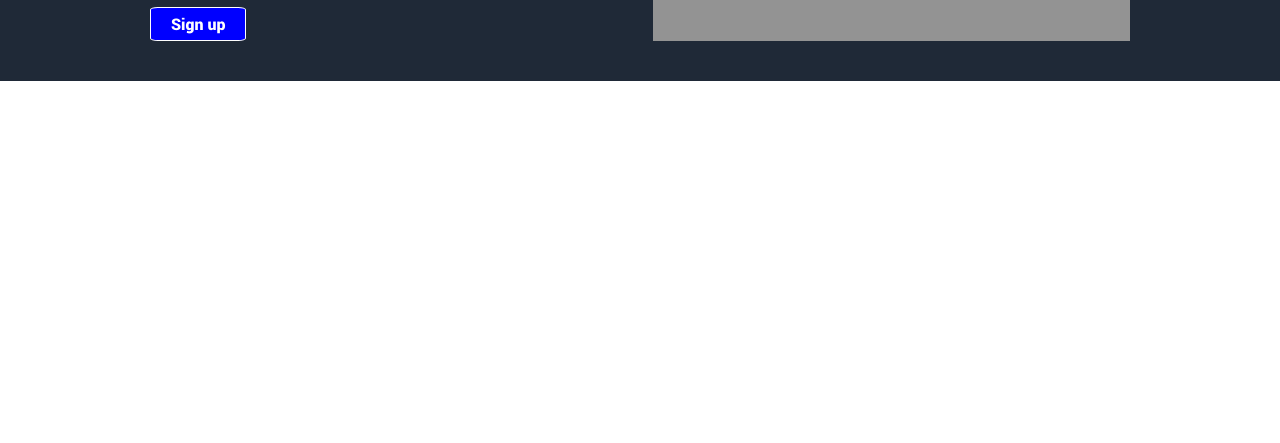
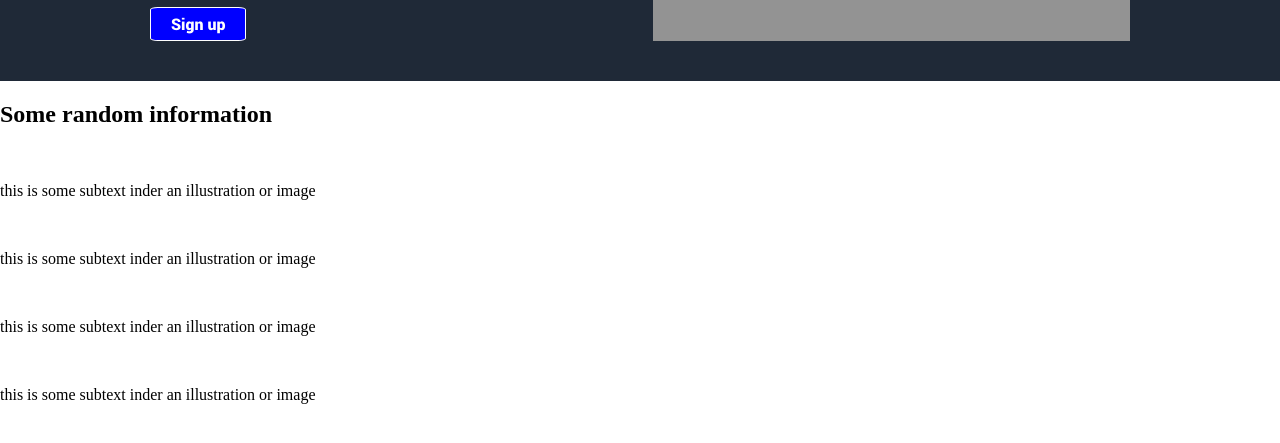
Before and after one commit to Tajudeen0/first-full-website, a plain HTML site: page index.html in a window 1280 px wide. Shown: the part 333-776 px from the top of the page. Drawn offline with Linux system fonts and the light colour scheme.

Commit message:
Add the elements in the 'main' section

```diff
--- a/index.html
+++ b/index.html
@@ -34,6 +34,27 @@
     </header>
 
     <main>
+        <div class="">
+          <h2>Some random information</h2>
+        </div>
+        <div class="cards">
+            <div class="card">
+                <img src="" alt="">
+                <p>this is some subtext inder an illustration or image</p>
+            </div>
+            <div class="card">
+                <img src="" alt="">
+                <p>this is some subtext inder an illustration or image</p>
+            </div>
+            <div class="card">
+                <img src="" alt="">
+                <p>this is some subtext inder an illustration or image</p>
+            </div>
+            <div class="card">
+                <img src="" alt="">
+                <p>this is some subtext inder an illustration or image</p>
+            </div>
+        </div>
 
     </main>
 
```
